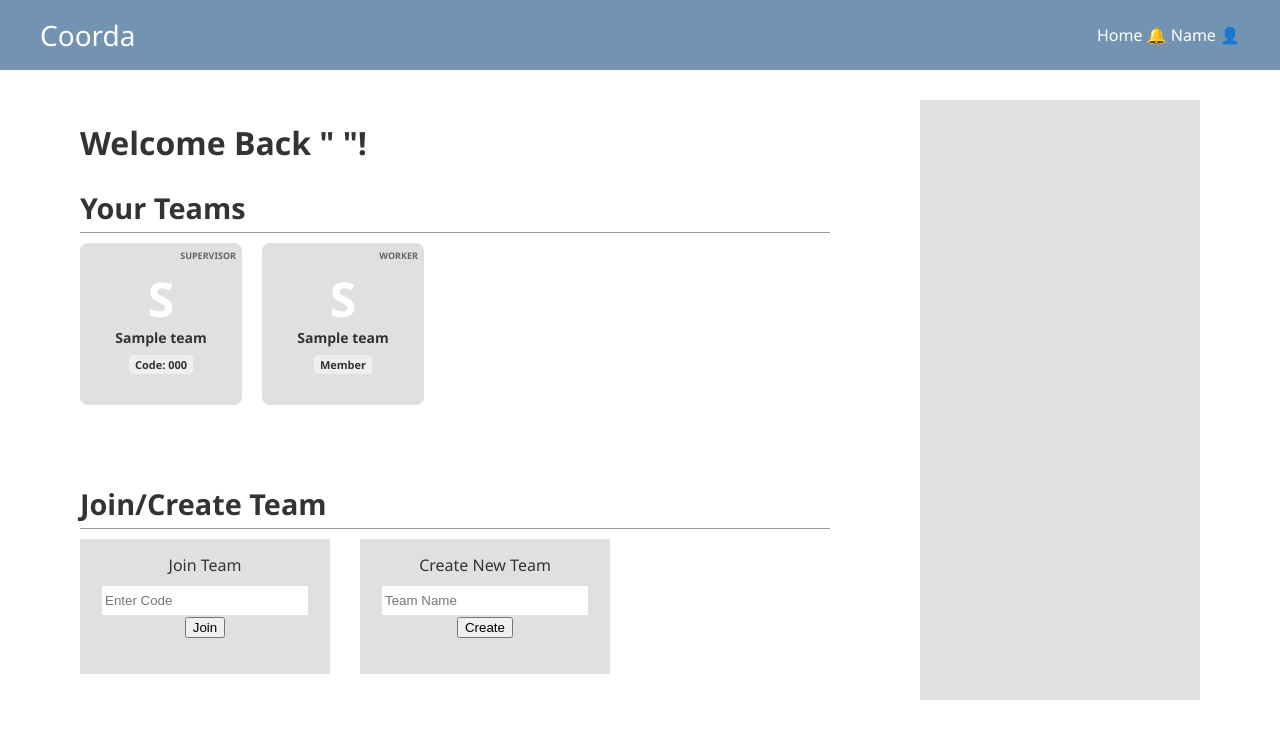
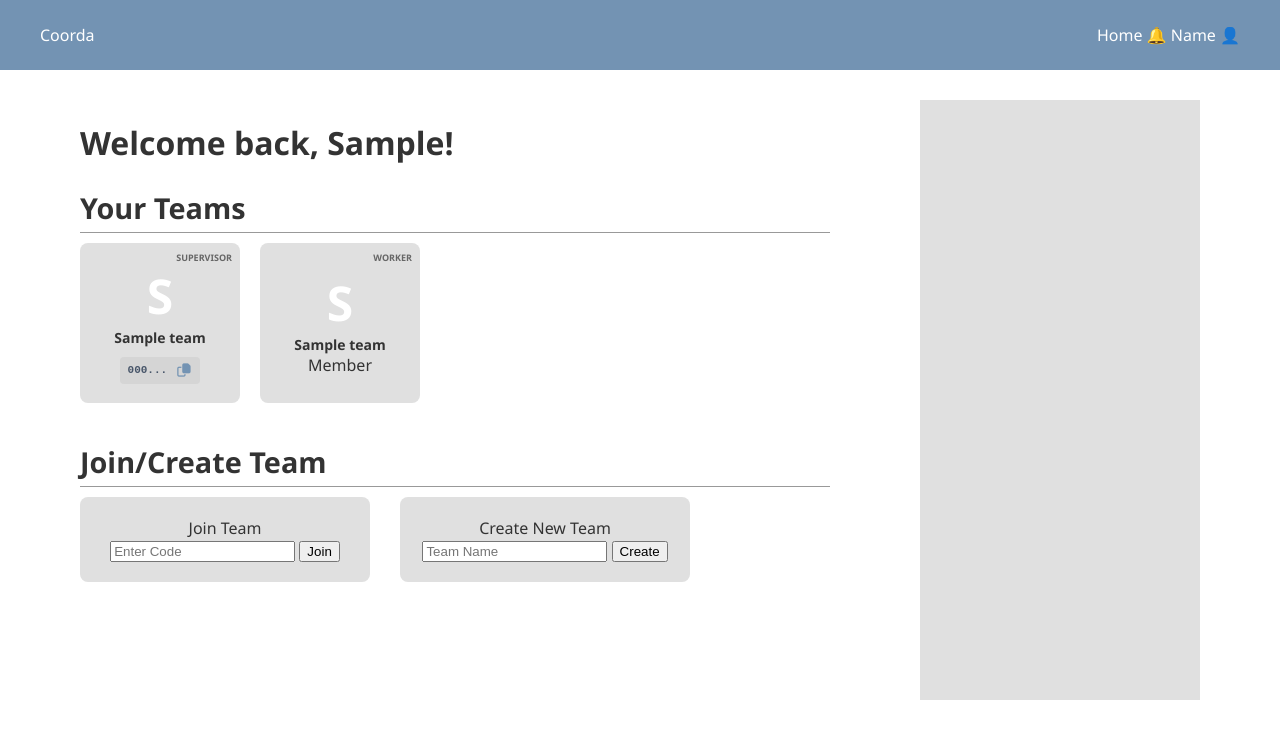
Before and after one commit to nao1000/Capstone-Project, a Django app: page /dashboard2/ in a window 1280 px wide. Shown: the top 739 px of the page. Run offline with Django 5.2, Linux system fonts and the light colour scheme; a user stored in the database is signed in; tables that the repository leaves empty hold one stand-in row (values such as "Sample post").

Commit message:
worked on join codes

```diff
--- a/scheduler/scheduler/core/templates/core/dashboard2.html
+++ b/scheduler/scheduler/core/templates/core/dashboard2.html
@@ -4,6 +4,7 @@
 <head>
     <meta charset="UTF-8">
     <meta name="viewport" content="width=device-width, initial-scale=1.0">
+    <link rel="stylesheet" href="https://cdnjs.cloudflare.com/ajax/libs/font-awesome/6.4.2/css/all.min.css">
     <title>Coorda Fixed Dashboard</title>
     <style>
         :root {
@@ -17,7 +18,6 @@
             font-family: 'Segoe UI', Tahoma, Geneva, Verdana, sans-serif;
             margin: 0;
             color: var(--text-main);
-            /* Prevents the entire layout from collapsing below a certain point */
             min-width: 1200px;
             overflow-x: auto;
         }
@@ -30,37 +30,24 @@
             justify-content: space-between;
             align-items: center;
             height: 50px;
-            /* Fixed Height */
         }
 
-        .logo {
-            font-size: 28px;
-            font-weight: 300;
-        }
-
-        /* Main Layout - Fixed Dimensions */
         .container {
             display: flex;
             padding: 30px 40px;
             gap: 40px;
             width: 1120px;
-            /* Fixed Total Width */
             margin: 0 auto;
-            /* Centers the fixed block on large screens */
         }
 
         .main-content {
             width: 800px;
-            /* Fixed Width */
             flex-shrink: 0;
-            /* Prevents shrinking */
         }
 
         .sidebar {
             width: 280px;
-            /* Fixed Width */
             height: 600px;
-            /* Fixed Height */
             background-color: var(--gray-light);
             flex-shrink: 0;
         }
@@ -71,86 +58,37 @@
             border-bottom: 1px solid var(--border-color);
             padding-bottom: 5px;
             width: 750px;
-            /* Locked width for the underline */
         }
 
-        /* Teams - Static Grid */
-        .teams-grid {
-            display: flex;
-            gap: 20px;
-            margin-bottom: 40px;
-            width: 800px;
-        }
-
-        .team-box {
-            width: 160px;
-            /* Fixed square size */
-            height: 160px;
-            background-color: var(--gray-light);
-            flex-shrink: 0;
-        }
-
-        /* Action Forms - Static Sizes */
-        .action-container {
-            display: flex;
-            gap: 30px;
-        }
-
-        .action-card {
-            background-color: var(--gray-light);
-            width: 250px;
-            /* Fixed width */
-            height: 120px;
-            /* Fixed height */
-            text-align: center;
-            padding-top: 15px;
-            flex-shrink: 0;
-        }
-
-        input[type="text"] {
-            width: 200px;
-            /* Fixed input width */
-            height: 25px;
-            border: 1px solid white;
-            margin-top: 10px;
-        }
-
-        /* Wrapper to control the scrolling area */
+        /* Teams - Scroll Logic */
         .teams-scroll-wrapper {
             width: 100%;
             overflow-x: auto;
-            /* Enables horizontal scrolling */
             padding-bottom: 15px;
-            /* Space for the scrollbar */
             white-space: nowrap;
-            /* Keeps items in a single line */
         }
 
-        /* The Grid/Flex Container */
         .teams-grid {
             display: inline-flex;
-            /* Allows the container to grow horizontally */
             gap: 20px;
         }
 
-        /* The Card Styling */
         .team-box {
             width: 160px;
             height: 160px;
             background-color: var(--gray-light);
             display: inline-flex;
-            /* changed to inline-flex to work inside scroll wrapper */
             flex-direction: column;
             align-items: center;
             justify-content: center;
             text-decoration: none;
             color: var(--text-main);
             position: relative;
-            border: 1px solid transparent;
             border-radius: 8px;
-            /* Optional: adds rounded corners */
             vertical-align: top;
-            transition: transform 0.2s;
+            transition: transform 0.2s, background-color 0.2s;
+            overflow: hidden;
+            /* Keeps the internal code box from spilling out */
         }
 
         .team-box:hover {
@@ -158,23 +96,37 @@
             transform: translateY(-2px);
         }
 
-        /* Styling the Join Code inside the box */
-        .team-code {
-            margin-top: 8px;
+        /* Internal Card Code Styling */
+        .team-card-code {
+            margin-top: 10px;
+            background: rgba(0, 0, 0, 0.05);
+            padding: 4px 8px;
+            border-radius: 4px;
+            display: flex;
+            align-items: center;
+            gap: 8px;
             font-size: 11px;
-            background-color: rgba(255, 255, 255, 0.5);
-            padding: 2px 6px;
-            border-radius: 4px;
-            color: #333;
+        }
+
+        code {
+            font-family: 'Courier New', monospace;
+            color: #475569;
             font-weight: bold;
         }
 
-        /* Existing styles for badge and text */
+        .copy-btn-inline {
+            background: none;
+            border: none;
+            color: var(--primary-bg);
+            cursor: pointer;
+            padding: 2px;
+        }
+
+        /* Utility Styles */
         .badge {
             position: absolute;
-            top: 5px;
-            right: 5px;
-            /* Moved to right for better look */
+            top: 8px;
+            right: 8px;
             font-size: 9px;
             text-transform: uppercase;
             font-weight: bold;
@@ -185,15 +137,25 @@
             font-size: 48px;
             font-weight: bold;
             color: #fff;
-            line-height: 1;
         }
 
         .team-label {
             font-weight: 600;
             font-size: 14px;
-            margin-top: 5px;
-            white-space: normal;
-            /* Allows long names to wrap inside the box */
+            text-align: center;
+        }
+
+        /* Forms */
+        .action-container {
+            display: flex;
+            gap: 30px;
+        }
+
+        .action-card {
+            background-color: var(--gray-light);
+            width: 250px;
+            padding: 20px;
+            border-radius: 8px;
             text-align: center;
         }
     </style>
@@ -210,30 +172,57 @@
 
     <div class="container">
         <div class="main-content">
-            <h1>Welcome Back " "!</h1>
+            <h1>Welcome back,
+                {% if user.first_name %}
+                {{ user.first_name }}!
+                {% else %}
+                {{ user.username }}!
+                {% endif %}
+            </h1>
 
             <section>
                 <h2>Your Teams</h2>
                 <div class="teams-scroll-wrapper">
                     <div class="teams-grid">
+
+                        {# 1. MASTER CHECK: If they have NO teams at all, show the message #}
+                        {% if not owned_teams and not joined_teams %}
+                        <p>You aren't part of any teams yet.</p>
+                        {% else %}
+
+                        {# 2. Loop through Owned Teams (Supervisor) #}
                         {% for team in owned_teams %}
+                        <div>
                             <a href="{% url 'supervisor' team.id %}" class="team-box supervisor-box">
                                 <span class="badge">Supervisor</span>
                                 <div class="team-initial">{{ team.name|slice:":1" }}</div>
                                 <div class="team-label">{{ team.name }}</div>
-                            <div class="team-code">Code: {{ team.join_code }}</div>
+
+                                {# The Copy Feature stays here! #}
+                                <div class="team-card-code" onclick="event.preventDefault(); event.stopPropagation();">
+                                    <code>{{ team.join_code|slice:":8" }}...</code>
+                                    <button class="copy-btn-inline" onclick="copyFullCode('{{ team.join_code }}', this)"
+                                        title="Copy Full Code">
+                                        <i class="fa-regular fa-copy"></i>
+                                    </button>
+                                </div>
                             </a>
-                        {% empty %}
+                        </div>
                         {% endfor %}
 
+                        {# 3. Loop through Joined Teams (Worker) #}
                         {% for team in joined_teams %}
+                        <div>
                             <a href="{% url 'availability' team.id %}" class="team-box worker-box">
                                 <span class="badge">Worker</span>
                                 <div class="team-initial">{{ team.name|slice:":1" }}</div>
                                 <div class="team-label">{{ team.name }}</div>
                                 <div class="team-code">Member</div>
                             </a>
+                        </div>
                         {% endfor %}
+
+                        {% endif %}
                     </div>
                 </div>
             </section>
@@ -268,5 +257,21 @@
     </div>
 
 </body>
+<script>
+    function copyFullCode(fullUuid, btn) {
+        navigator.clipboard.writeText(fullUuid).then(() => {
+            const icon = btn.querySelector('i');
+
+            // Visual Feedback
+            icon.className = 'fa-solid fa-check';
+            icon.style.color = '#22c55e';
+
+            setTimeout(() => {
+                icon.className = 'fa-regular fa-copy';
+                icon.style.color = '';
+            }, 2000);
+        });
+    }
+</script>
 
 </html>
--- a/scheduler/scheduler/core/templates/core/supervisor.html
+++ b/scheduler/scheduler/core/templates/core/supervisor.html
@@ -526,7 +526,7 @@
                 <i class="fa-regular fa-bell"></i>
             </div>
             <div class="user-profile">
-                <span>Name</span>
+                <span>{{ user.first_name|default:user.username }}</span>
                 <i class="fa-regular fa-circle-user"></i>
             </div>
         </div>
@@ -559,9 +559,9 @@
                     <tbody>
                         {% for entry in member_list %}
                         <tr>
-                            <td>{{ entry.user.first_name|default:entry.user.username }}</td>
+                            <td>{{ entry.user.get_full_name|default:entry.user.username }}</td>
                             <td>{{ entry.user.email }}</td>
-                            <td>@{{ entry.user.username }}</td>
+                            <td>{{ entry.user.username }}</td>
                             <td><span class="status-badge active">Active</span></td>
                             <td>Supervisor</td>
                             <td><button class="btn-icon"><i class="fa-solid fa-ellipsis"></i></button></td>
--- a/scheduler/scheduler/core/views.py
+++ b/scheduler/scheduler/core/views.py
@@ -9,15 +9,18 @@ from django.views.decorators.cache import never_cache
 from django.contrib.auth.decorators import login_required
 from django.contrib.auth.models import User
 from .models import AvailabilityRange, Role, Shift, Team, TeamRoleAssignment, TeamEvent, UserRolePreference
-from django.contrib.auth import login, authenticate
+from django.contrib.auth import login, authenticate, logout
 from django.contrib.auth.forms import UserCreationForm
 from django.contrib import messages
 
 def signup(request):
     if request.user.is_authenticated:
-        return redirect("dashboard2")
-    # hand in completed sign up form
+        logout(request)
+
     if request.method == 'POST':
+        # 1. Grab the new fields from the POST data
+        first_name = request.POST.get('first_name')
+        last_name = request.POST.get('last_name')
         username = request.POST['username']
         email = request.POST['email']
         pass1 = request.POST['password']
@@ -28,20 +31,23 @@ def signup(request):
             messages.error(request, "Passwords do not match!")
             return render(request, 'core/auth2.html')
 
-        # check if username is already in use
         if User.objects.filter(username=username).exists():
             messages.error(request, "Username already taken!")
             return render(request, 'core/auth2.html')
 
-        # Create the user
-        user = User.objects.create_user(username=username, email=email, password=pass1)
+        # 2. Pass first_name and last_name into create_user
+        user = User.objects.create_user(
+            username=username,
+            email=email,
+            password=pass1,
+            first_name=first_name,  # Save first name
+            last_name=last_name     # Save last name
+        )
         user.save()
 
-        # Log them in immediately
         login(request, user)
         return redirect('dashboard2')
 
-    # get a blank sign up
     return render(request, 'core/auth2.html')
 
 def auth_ping(request):
```
Also changed, not shown: scheduler/scheduler/core/templates/core/auth2.html (+11 -0 lines), scheduler/scheduler/core/templates/core/availability2.html (+18 -6 lines). Lines whose indentation alone changed are shown as unchanged.
